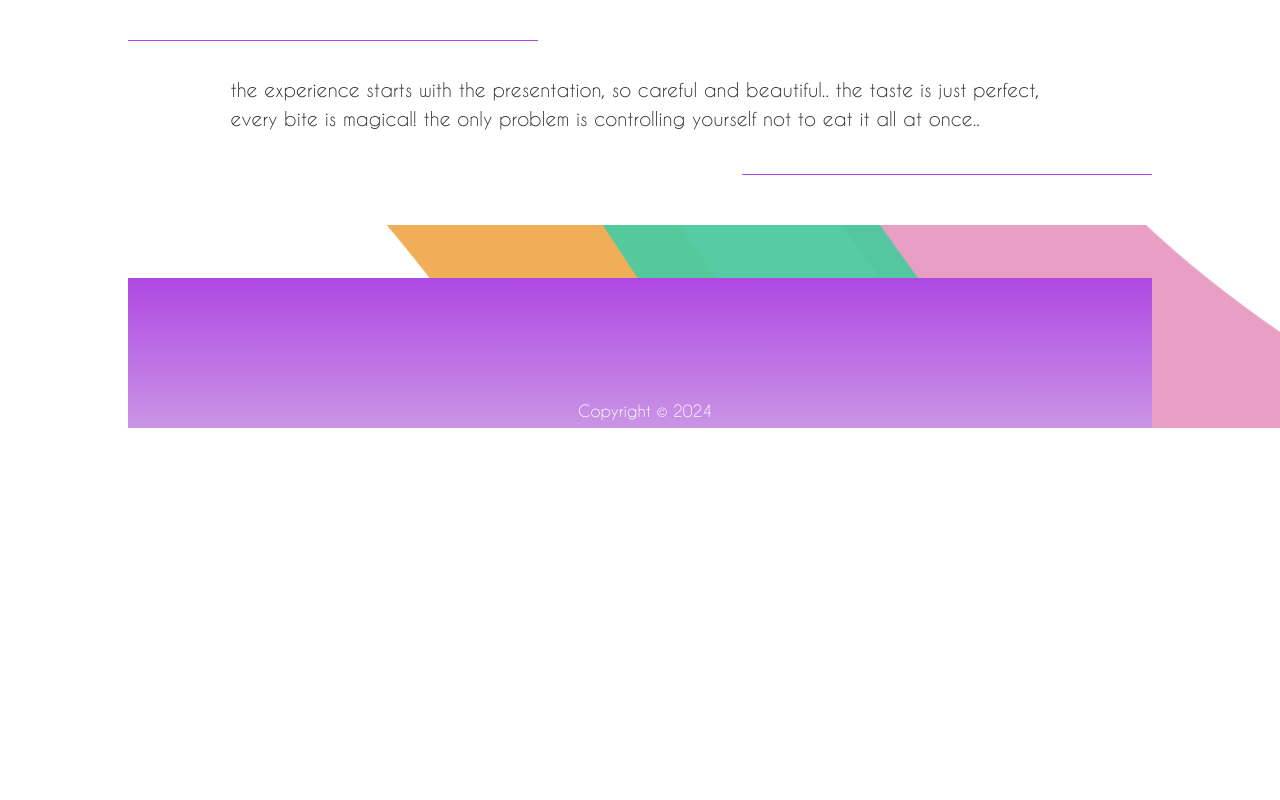
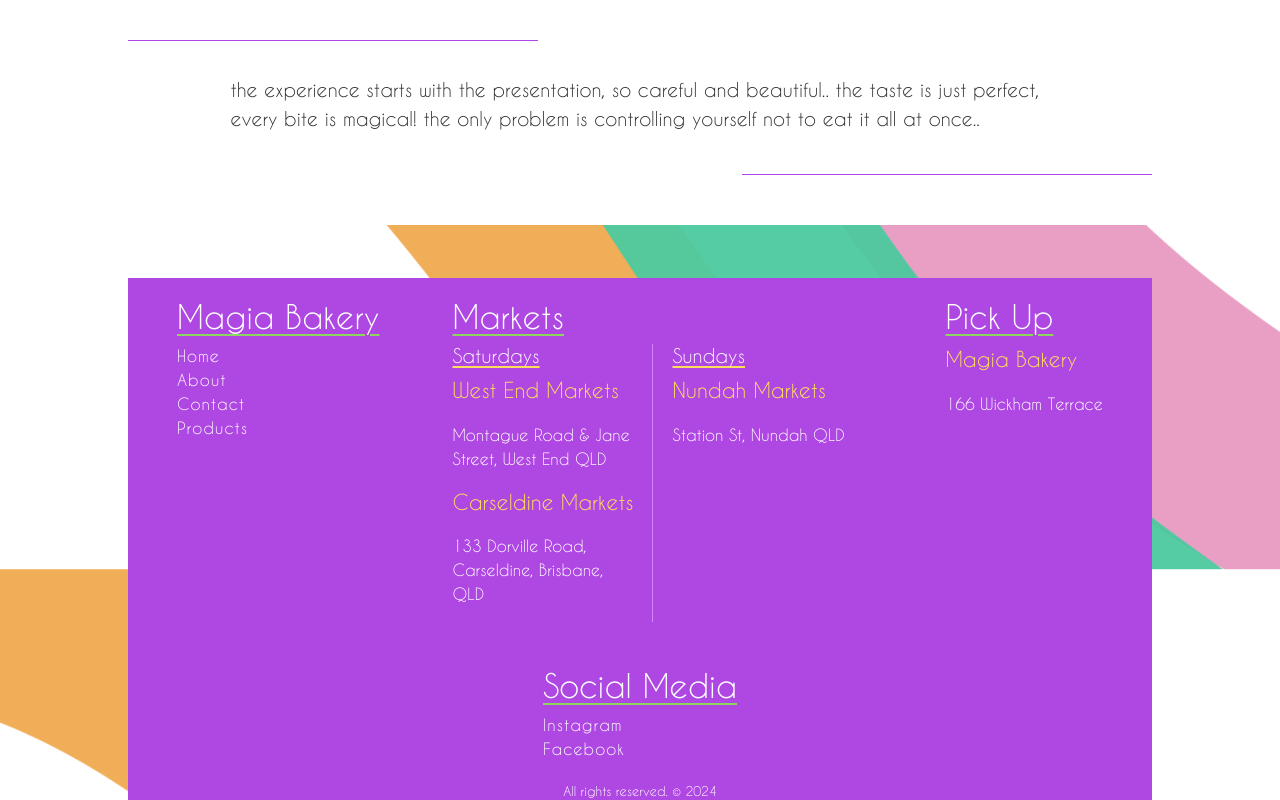
Before and after one commit to julianespa/magia, a React (Vite) app: page / in a window 1280 px wide. Shown: the part 2664-3464 px from the top of the page. Before the commit the page ends 3092 px from the top, so only its background shows below. Built offline with nearby package versions, Linux system fonts and the light colour scheme.

Commit message:
finish footer content and styles

```diff
--- a/src/App.css
+++ b/src/App.css
@@ -481,23 +481,97 @@ a:hover{
 
 .footer {
     width: 80%;
-    height: 150px;
+    min-height: 150px;
     margin: auto;
     margin-top: 30px;
-    background: linear-gradient(#af48e3,#ca95e5);
+    background: #af48e3;
     position: relative;
-}
-
-.footer p {
     color: #fff;
 }
 
-.footer p {
-    position: absolute;
-    bottom: 0;
-    left: 50%;
-    transform: translateX(-50%);
-    margin: 5px;
+.footer-content {
+    display: flex;
+    flex-direction: row;
+    justify-content: space-around;
+    flex-wrap: wrap;
+    align-items: start;
+    gap: 15px;
+    padding: 20px;
+}
+
+.footer-content h5 {
+    color: #fff;
+    text-decoration:underline 2px #8cd65d;
+    text-underline-offset: 5px;
+    font-size: 2rem;
+}
+
+.footer-content #links {
+    display: flex;
+    flex-direction: column;
+}
+
+.footer-content a {
+    color: #fff;
+    text-decoration: none;
+    letter-spacing: 1px;
+}
+
+.footer-content a:hover {
+    text-decoration: underline #ffde5b;
+    color: #fff;
+    opacity: 1;
+
+}
+
+#footer-markets {
+    display: flex;
+    flex-direction: column;
+}
+
+.footer-markets-info {
+    display: flex;
+    flex-direction: row;
+    gap: 20px;
+    margin-bottom: 30px;
+    flex-wrap: wrap;
+}
+
+.footer-markets-info .footer-day{
+    display:flex;
+    flex-direction: column;
+    flex-wrap: wrap;
+    width: 200px;
+    justify-content: start;
+    align-items: start;
+    padding-right: 15px;
+}
+
+.footer-day .market-name {
+    color:#ffde5b;
+    font-size: 1.3rem;
+}
+
+.footer-day:nth-child(1) {
+    border-right: #d385fa 1px solid;
+}
+
+.footer-day h6 {
+    color: #fff;
+    font-size: 1.2rem;
+    text-decoration: underline #ffde5b 2px;
+    text-underline-offset: 3px;
+}
+
+.footer-day p {
+    color: #fff;
+}
+
+.footer > p {
+    color:inherit;
+    margin: auto;
+    text-align: center;
+    font-size: .8rem;
 }
 
 @media (max-width: 800px) {
@@ -583,5 +657,13 @@ a:hover{
         font-size: .8rem;
     }
 
+    .footer-content {
+        flex-direction: column;
+    }
+
+    .footer-day:nth-child(1){
+        border: 0;
+        border-bottom: #ca95e5 1px solid;
+    }
 
 }
--- a/src/components/Footer.jsx
+++ b/src/components/Footer.jsx
@@ -1,9 +1,53 @@
-function Footer () {
+import { NavLink } from "react-router-dom"
+
+function Footer() {
     let year = new Date().getFullYear()
     return (
-        <div className="footer">
-            <p>Copyright © {year}</p>
-        </div>
+        <section className="footer">
+            <div className="footer-content">
+                <div id="links">
+                    <h5>Magia Bakery</h5>
+                    <NavLink to={`/`}>Home</NavLink>
+                    <NavLink to={`/about`}>About</NavLink>
+                    <NavLink to={`/contact`}>Contact</NavLink>
+                    <NavLink to={`/products`}>Products</NavLink>
+                </div>
+                <div id="footer-markets">
+                    <h5>Markets</h5>
+                    <div className="footer-markets-info">
+                        <div className="footer-day">
+                            <h6>Saturdays</h6>
+                            <div>
+                                <p className="market-name">West End Markets</p>
+                                <p>Montague Road & Jane Street, West End QLD</p>
+                            </div>
+                            <div>
+                                <p className="market-name">Carseldine Markets</p>
+                                <p>133 Dorville Road, Carseldine, Brisbane, QLD</p>
+                            </div>
+                        </div>
+                        <div className="footer-day">
+                            <h6>Sundays</h6>
+                            <div>
+                                <p className="market-name">Nundah Markets</p>
+                                <p>Station St, Nundah QLD</p>
+                            </div>
+                        </div>
+                    </div>
+                </div>
+                <div className="footer-day">
+                    <h5>Pick Up</h5>
+                    <p className="market-name">Magia Bakery</p>
+                    <p>166 Wickham Terrace</p>
+                </div>
+                <div className="d-flex flex-column">
+                    <h5>Social Media</h5>
+                    <a href="https://www.instagram.com/magia.bycoky/" target="_blank" rel='noopener noreferrer'>Instagram</a>
+                    <a href="https://www.facebook.com/magia.bycoky/" target="_blank" rel='noopener noreferrer'>Facebook </a>
+                </div>
+            </div>
+            <p>All rights reserved. © {year}</p>
+        </section>
     )
 }
 
```
